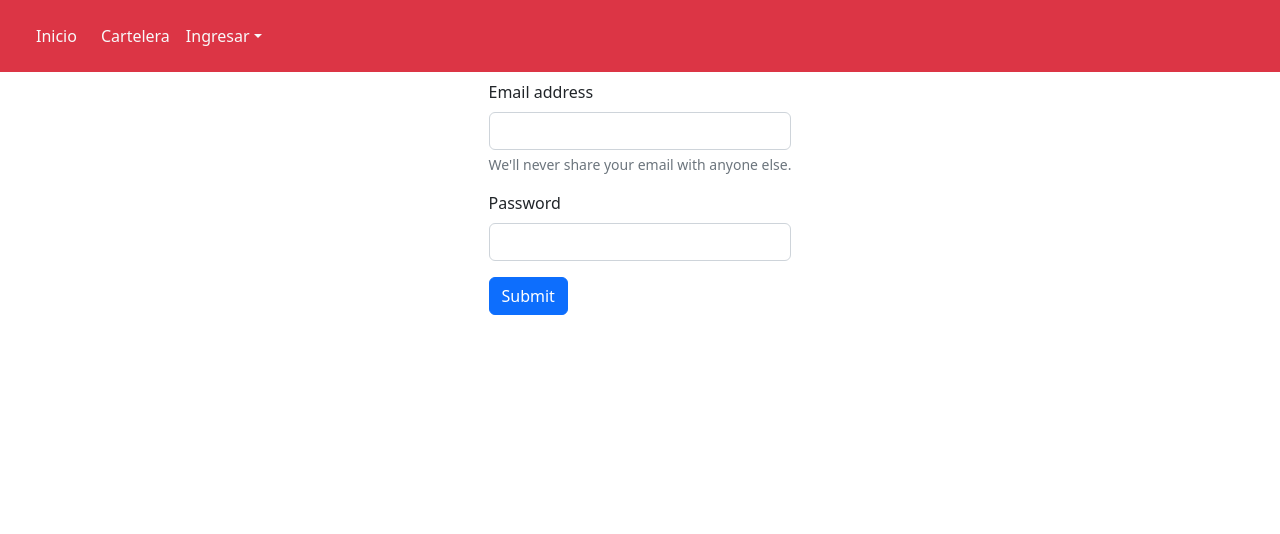
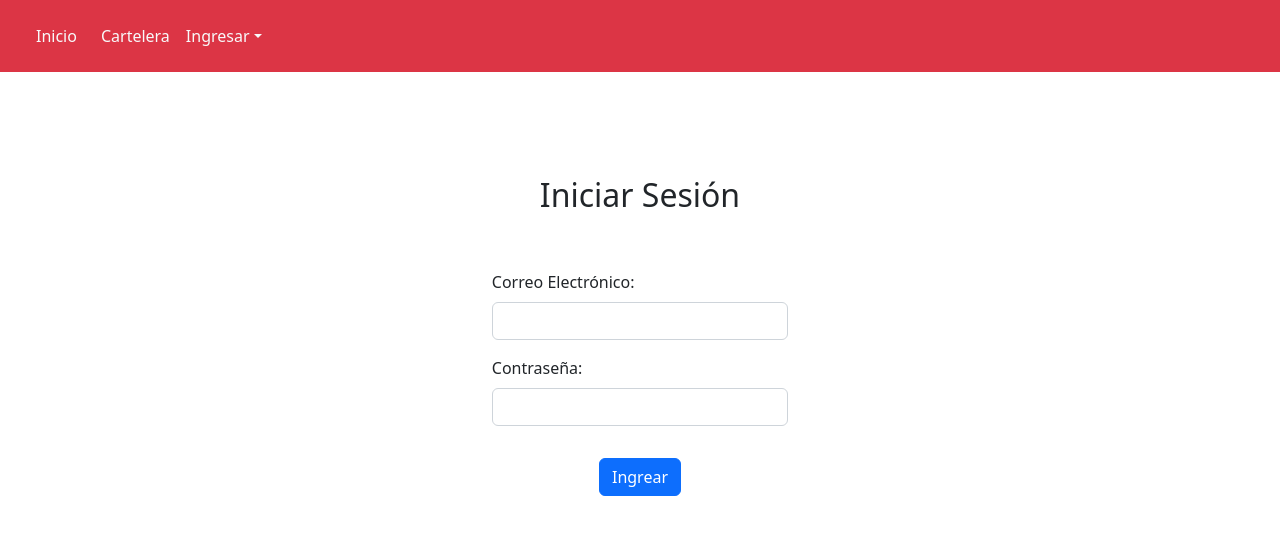
Before and after one commit to SebasMarquez/Microproyecto2, a React (Vite) app: page /login in a window 1280 px wide. Shown: the top 534 px of the page. Built offline with nearby package versions, Linux system fonts and the light colour scheme; no server answers.

Commit message:
Estilizado de login y registro

```diff
--- a/src/assets/pages/LoginPage/Login.jsx
+++ b/src/assets/pages/LoginPage/Login.jsx
@@ -28,19 +28,22 @@ export const Login = () => {
     };
 
     return(
-        <div className='d-flex justify-content-evenly flex-wrap'>
+        <div className='d-flex justify-content-evenly flex-wrap p-5'>
             <form onSubmit={OnSubmit}>
+                <h2 class="p-5">Iniciar Sesión</h2>
                 <div className="mb-3">
-                    <label for="exampleInputEmail1" className="form-label">Email address</label>
+                    <label for="exampleInputEmail1" className="form-label">Correo Electrónico:</label>
                     <input type="email" className="form-control" id="exampleInputEmail1" aria-describedby="emailHelp" onChange={handleOnChange}/>
-                    <div id="emailHelp" className="form-text">We'll never share your email with anyone else.</div>
+
                 </div>
                 <div className="mb-3">
-                    <label for="exampleInputPassword1" className="form-label">Password</label>
+                    <label for="exampleInputPassword1" className="form-label">Contraseña:</label>
                     <input type="password" className="form-control" id="exampleInputPassword1" onChange={handleOnChange}/>
                 </div>
+                <div className='text-center p-3'>
+                    <button type="submit" className="btn btn-primary ">Ingrear</button>
+                </div>
 
-                <button type="submit" className="btn btn-primary">Submit</button>
             </form>
         </div>
     )
--- a/src/assets/pages/RegisterPage/Register.jsx
+++ b/src/assets/pages/RegisterPage/Register.jsx
@@ -30,21 +30,32 @@ export const  Register = () => {
         navigate("/cartelera");
     };
   return (
-    <div className='d-flex justify-content-evenly flex-wrap'>
+    <div className='d-flex justify-content-center flex-wrap p-5'>
         <div>
-            <h2>Registrarse</h2>
+            <h2 class="p-5">Registrarse</h2>
             <p>Ya tienes una cuenta? <a href={LOGIN_URL}>Accede aqui</a></p>
             <form onSubmit={onSubmit}>
                 <div className="mb-3">
                     <label htmlFor="exampleInputEmail1" className="form-label">Email</label>
                     <input type="email" name= "email" className="form-control" id="exampleInputEmail1" aria-describedby="emailHelp" onChange={handleOnChange}/>
+                    <div id="emailHelp" className="form-text">Nunca compartiremos tu infmación ingresada.</div>
                 </div>
                 <div className="mb-3">
                     <label htmlFor="exampleInputPassword1" className="form-label">Contraseña</label>
                     <input type="password" name="password" className="form-control" id="exampleInputPassword1" onChange={handleOnChange}/>
                 </div>
-                <button type="submit" className="btn btn-primary">Submit</button>
-                <button type="submit" onClick={handleSingInWithGoogle} className="btn btn-primary">Google</button>
+                <div className='d-inline text-center flex-wrap p-3'>
+                    <div>
+                        <button type="submit" className="btn btn-primary mb-4" >Registrarse</button>
+                    </div>
+                    <div>
+                        <p>O</p>
+                    </div>
+                    <div>
+                        <button type="submit" onClick={handleSingInWithGoogle} className="btn btn-primary mt-2">Google</button>
+                    </div>
+                </div>
+
             </form>
         </div>
     </div>
--- a/src/main.jsx
+++ b/src/main.jsx
@@ -19,14 +19,8 @@ ReactDOM.createRoot(document.getElementById('root')).render(
           <Route path = {HOME_URL} element={<App/>}/>
           <Route path = {LOGIN_URL} element={<Login />}/>
           <Route path = {REGISTER_URL} element={<Register />}/>
-          <Route
-            path = {CARTELERA_URL}
-            element={
-              <PrivateRoute>
-                <Cartelera />
-              </PrivateRoute>
-              }
-          />
+          <Route path = {CARTELERA_URL} element={<Cartelera />}/>
+
         </Route>
       </Routes>
     </BrowserRouter>
```
